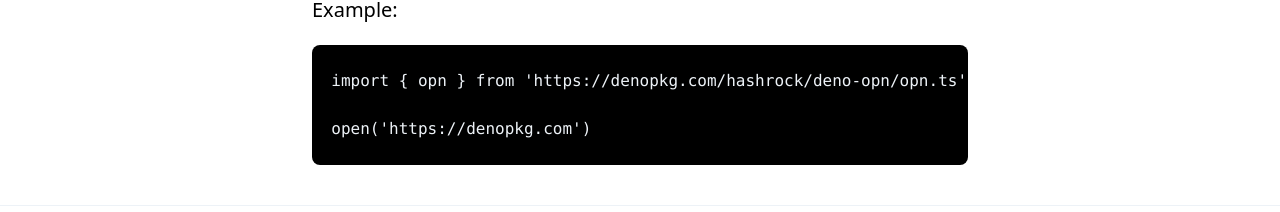
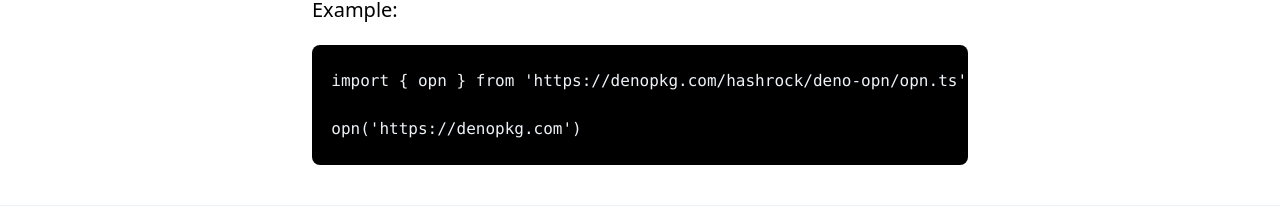
Before and after one commit to egoist-labs/denopkg.com, a Next.js app: page / in a window 1280 px wide. Shown: the part 223-435 px from the top of the page. Built offline with nearby package versions, Linux system fonts and the light colour scheme.

Commit message:
fix: fix code sample typo

```diff
--- a/src/pages/index.tsx
+++ b/src/pages/index.tsx
@@ -75,7 +75,7 @@
             <code>{`
   import { opn } from 'https://denopkg.com/hashrock/deno-opn/opn.ts'
 
-  open('https://denopkg.com')
+  opn('https://denopkg.com')
   `}</code>
           </pre>
         </div>
```
